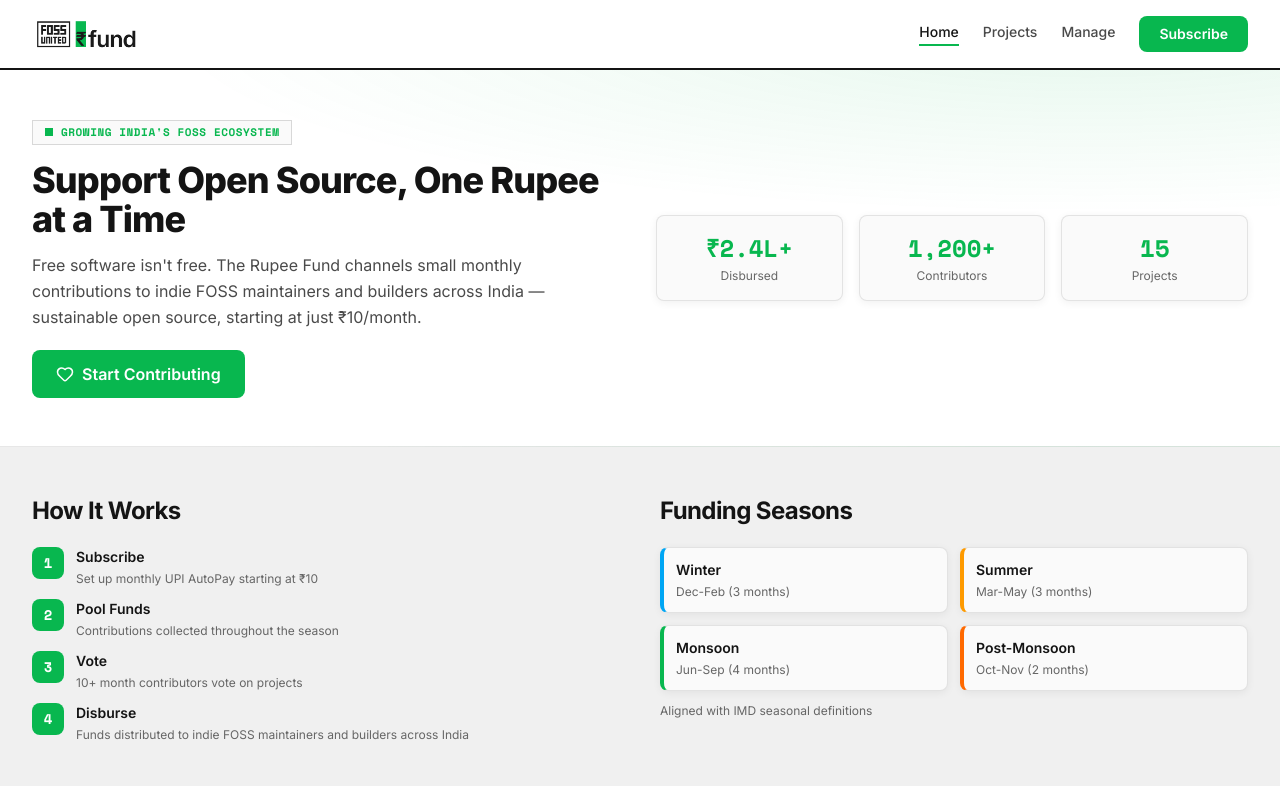
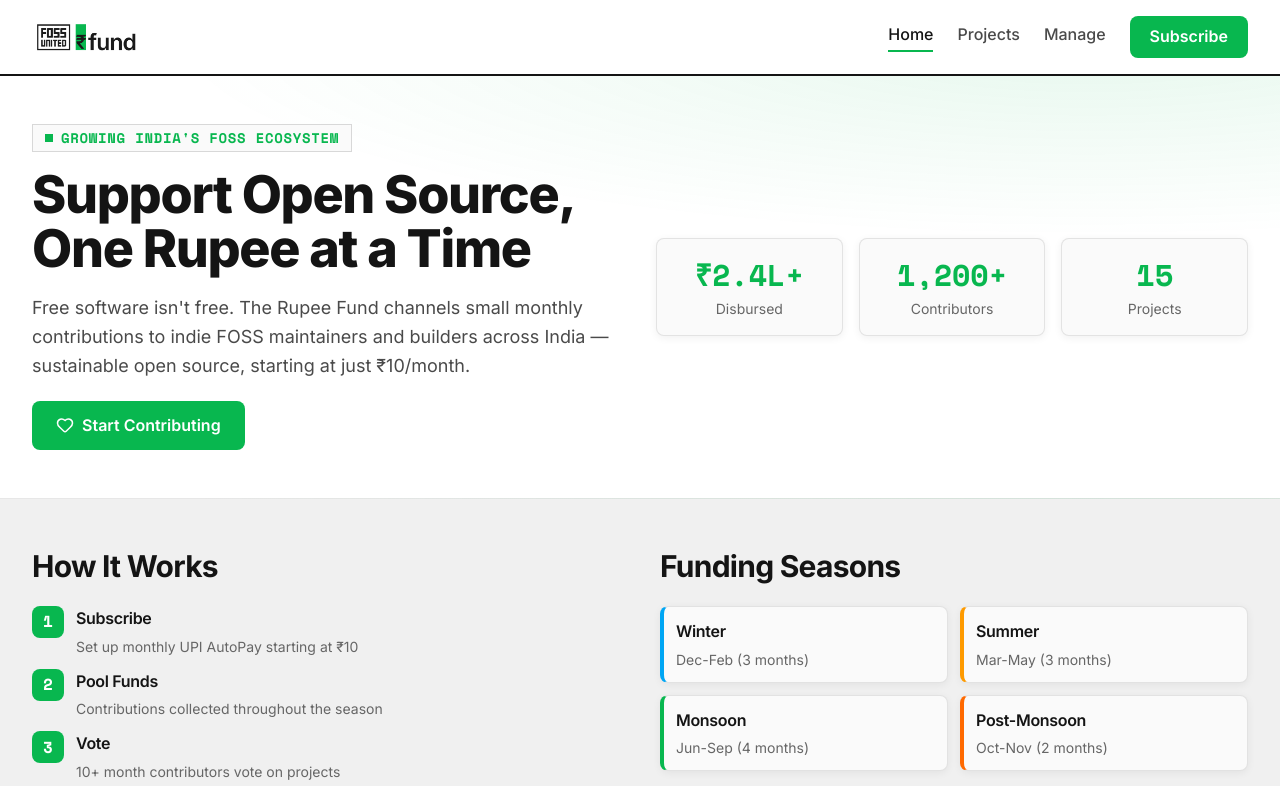
Before and after one commit to raisedadead/trf, a React (Vite) app: page / in a window 1280 px wide. Shown: the top 786 px of the page. Built offline with nearby package versions, Linux system fonts and the light colour scheme.

Commit message:
style: enlarge type scale to match fossunited.org

```diff
--- a/src/components/RupeeFund.tsx
+++ b/src/components/RupeeFund.tsx
@@ -75,7 +75,7 @@
   );
 
   const eyebrow = (text: string) => (
-    <span className="inline-flex items-center gap-2 border border-ink/15 bg-card px-3 py-1.5 text-[11px] leading-none font-mono font-bold uppercase tracking-wider text-brand">
+    <span className="inline-flex items-center gap-2 border border-ink/15 bg-card px-3 py-1.5 text-xs leading-none font-mono font-bold uppercase tracking-wider text-brand">
       <span className="w-2 h-2 bg-brand inline-block" />
       {text}
     </span>
@@ -93,7 +93,7 @@
               <div className="mb-4">
                 {eyebrow("Growing India's FOSS Ecosystem")}
               </div>
-              <h2 className="text-3xl sm:text-4xl font-extrabold text-ink mb-3 leading-[1.1] tracking-tight">
+              <h2 className="text-4xl sm:text-5xl font-extrabold text-ink mb-4 leading-[1.05] tracking-tight">
                 Support Open Source, One Rupee at a Time
               </h2>
               <p className="text-base text-ink-2 mb-5 leading-relaxed">
--- a/src/index.css
+++ b/src/index.css
@@ -2,8 +2,30 @@
 @import "tailwindcss";
 
 @theme {
-  --font-sans: "Inter", ui-sans-serif, system-ui, sans-serif;
+  --font-sans: "InterVariable", "Inter", ui-sans-serif, system-ui, sans-serif;
   --font-mono: "Space Mono", ui-monospace, monospace;
+
+  /* Type scale tuned to fossunited.org: 16px body, large editorial headings */
+  --text-xs: 0.875rem;
+  --text-xs--line-height: 1.5;
+  --text-sm: 1rem;
+  --text-sm--line-height: 1.6;
+  --text-base: 1.125rem;
+  --text-base--line-height: 1.6;
+  --text-lg: 1.25rem;
+  --text-lg--line-height: 1.55;
+  --text-xl: 1.5rem;
+  --text-xl--line-height: 1.4;
+  --text-2xl: 1.875rem;
+  --text-2xl--line-height: 1.3;
+  --text-3xl: 2.25rem;
+  --text-3xl--line-height: 1.2;
+  --text-4xl: 2.75rem;
+  --text-4xl--line-height: 1.12;
+  --text-5xl: 3.25rem;
+  --text-5xl--line-height: 1.08;
+  --text-6xl: 4rem;
+  --text-6xl--line-height: 1.05;
 
   --color-brand: #08b74f;
   --color-brand-50: #e7f8ee;
@@ -34,8 +56,19 @@
   body {
     background-color: var(--color-paper);
     color: var(--color-ink);
+    font-size: 1rem;
+    line-height: 1.6;
     -webkit-font-smoothing: antialiased;
+    -moz-osx-font-smoothing: grayscale;
     text-rendering: optimizeLegibility;
+  }
+
+  h1,
+  h2,
+  h3,
+  h4 {
+    letter-spacing: -0.02em;
+    text-wrap: balance;
   }
 }
 
```
